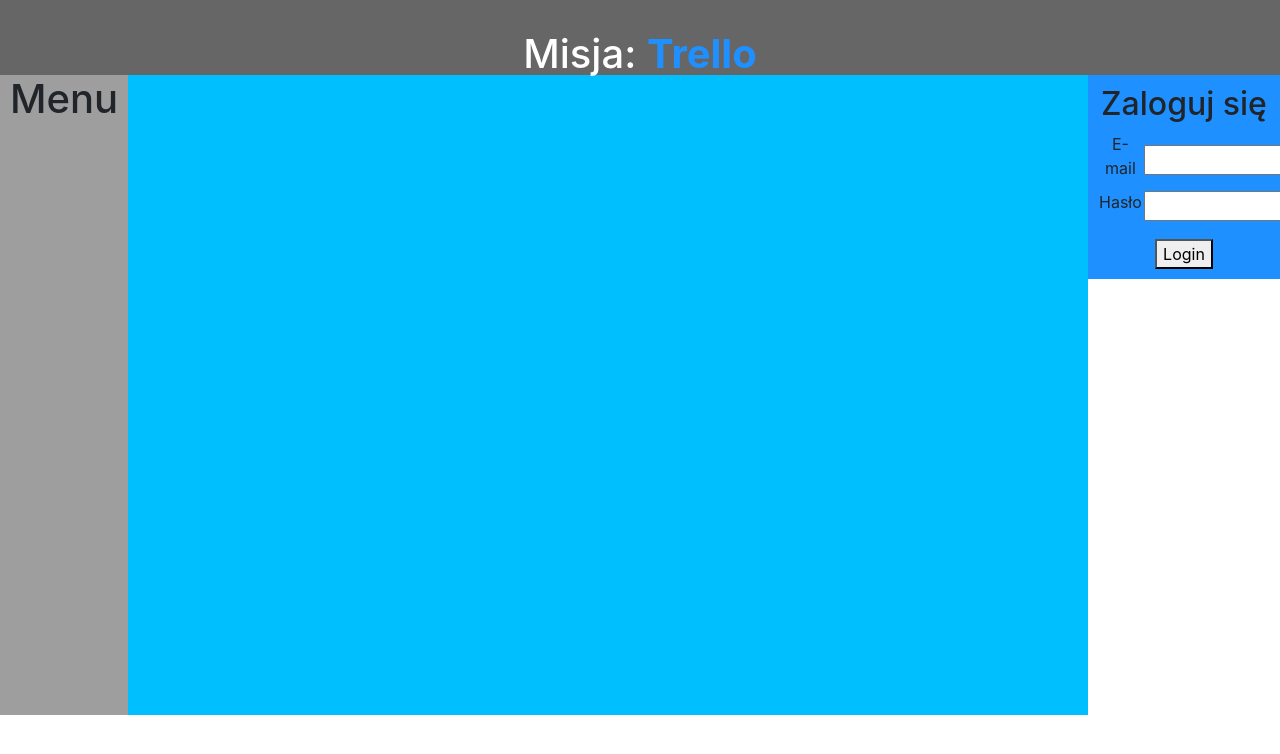
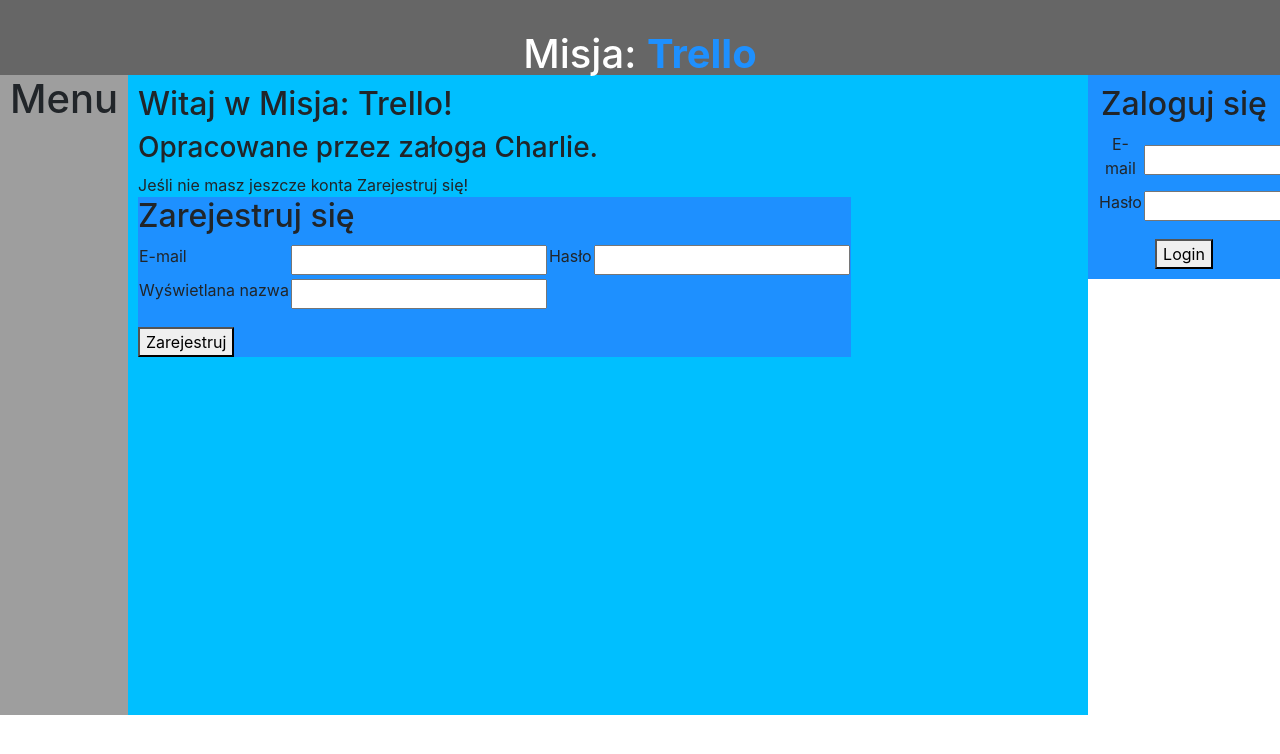
Before and after one commit to Marcin-Stan/Trello, an Angular app: page / in a window 1280 px wide. Shown: the top 754 px of the page. Built offline with nearby package versions, Linux system fonts and the light colour scheme.

Commit message:
Dodano rejestrację nowego użytkownika

```diff
--- a/src/app/app.component.html
+++ b/src/app/app.component.html
@@ -5,9 +5,17 @@
   <h1 style="text-align: center">Menu</h1>
 </nav>
 <section>
+  <div *ngIf="!LogedIn">
+    <app-default-main></app-default-main>
+  </div>
+
 <div *ngIf="LogedIn">
   <h2>Witaj, {{email}}</h2>
+
 </div>
+  <div>
+
+  </div>
 
 </section>
 <aside>
--- a/src/app/app.module.ts
+++ b/src/app/app.module.ts
@@ -4,6 +4,9 @@
 
 import { AppComponent } from './app.component';
 import {LoginFormComponent} from './login-form/login-form.component';
+import {RegisterFormComponent} from './register-form/register-form.component';
+import { DefaultMainComponent } from './default-main/default-main.component';
+
 
 
 
@@ -11,6 +14,8 @@
   declarations: [
     AppComponent,
     LoginFormComponent,
+    RegisterFormComponent,
+    DefaultMainComponent,
   ],
   imports: [
     BrowserModule,
--- /dev/null
+++ b/src/app/default-main/default-main.component.css
@@ -0,0 +1,6 @@
+app-register-form{
+  float:left;
+}
+div{
+  float:left;
+}
--- /dev/null
+++ b/src/app/default-main/default-main.component.html
@@ -0,0 +1,12 @@
+<div>
+  <h2>
+    Witaj w Misja: Trello!
+  </h2>
+  <h3>
+    Opracowane przez załoga Charlie.
+  </h3>
+  <a>
+    Jeśli nie masz jeszcze konta Zarejestruj się!
+  </a>
+</div>
+<app-register-form></app-register-form>
--- /dev/null
+++ b/src/app/default-main/default-main.component.ts
@@ -0,0 +1,15 @@
+import { Component, OnInit } from '@angular/core';
+
+@Component({
+  selector: 'app-default-main',
+  templateUrl: './default-main.component.html',
+  styleUrls: ['./default-main.component.css']
+})
+export class DefaultMainComponent implements OnInit {
+
+  constructor() { }
+
+  ngOnInit(): void {
+  }
+
+}
--- a/src/app/login-form/login-form.component.html
+++ b/src/app/login-form/login-form.component.html
@@ -25,6 +25,6 @@
     <button (click)="onSubmit(email.value,password.value)">Login</button>
 </div>
 <div *ngIf="LogedIn">
-  <a>You are logged in as <b>{{email}}</b></a>
+  <a>Jesteś zalogowany <b>{{email}}</b></a>
 </div>
 </div>
--- /dev/null
+++ b/src/app/register-form/register-form.component.html
@@ -0,0 +1,38 @@
+
+
+<div style="background-color: dodgerblue">
+<div *ngIf="!LogedIn">
+  <h2>Zarejestruj się </h2>
+  <table>
+    <tr>
+      <td>
+        <label>E-mail</label>
+      </td>
+      <td>
+        <input #email id="email" type="text" name="email" >
+      </td>
+      <td>
+        <label>Hasło</label>
+      </td>
+      <td>
+        <input #password id="password" type="password" name="password">
+      </td>
+    </tr>
+    <tr>
+      <td>
+        <label>Wyświetlana nazwa</label>
+      </td>
+      <td>
+        <input #displayName id="displayName" type="text" name="displayName" >
+      </td>
+
+    </tr>
+  </table>
+  <p style="color:red">{{loginError}}</p>
+  <p style="color:green">{{postMessage}} </p>
+    <button  (click)="onSubmit(email.value,password.value, displayName.value)">Zarejestruj</button>
+</div>
+<div *ngIf="LogedIn">
+  <a>You are logged in as <b>{{email}}</b></a>
+</div>
+</div>
--- /dev/null
+++ b/src/app/register-form/register-form.component.ts
@@ -0,0 +1,49 @@
+import { Component, EventEmitter, Output } from "@angular/core";
+import {HttpClient, HttpHeaders} from '@angular/common/http';
+
+@Component({
+  selector: 'app-register-form',
+  templateUrl: './register-form.component.html',
+  styleUrls: ['./register-form.component.css']
+})
+export class RegisterFormComponent {
+
+  email: string = "";
+  password: string = "";
+  UserId:number;
+  result:string;
+  readonly ROOT_URL = 'https://pl-paw-2021.herokuapp.com/users/register';
+  postData={};
+  LogedIn:boolean;
+  loginError:string;
+  postMessage:string;
+
+  @Output() messageEvent = new EventEmitter<string>();
+
+
+  constructor(private http:HttpClient){
+    this.LogedIn=false;
+  }
+
+  onSubmit(fEmail:string, fPassword:string, fDisplayName) {
+    this.postData={
+      email:fEmail,
+      password:fPassword,
+      displayName:fDisplayName
+    }
+
+    this.http.post<string>(this.ROOT_URL,this.postData).toPromise().then(data => {
+      this.result=data;
+      console.log(data);
+      if(this.result=="SUCCESS"){
+        this.loginError="";
+        this.postMessage="Dodano użytkownika "
+        this.postMessage+=fDisplayName;
+      }else{
+        this.loginError="Błędne dane"
+        this.postMessage=""
+      }
+    });
+
+  }
+}
```
Also changed, not shown: src/app/register-form/register-form.component.css (added), 2 other files (tests, documents, lock files or other folders).
